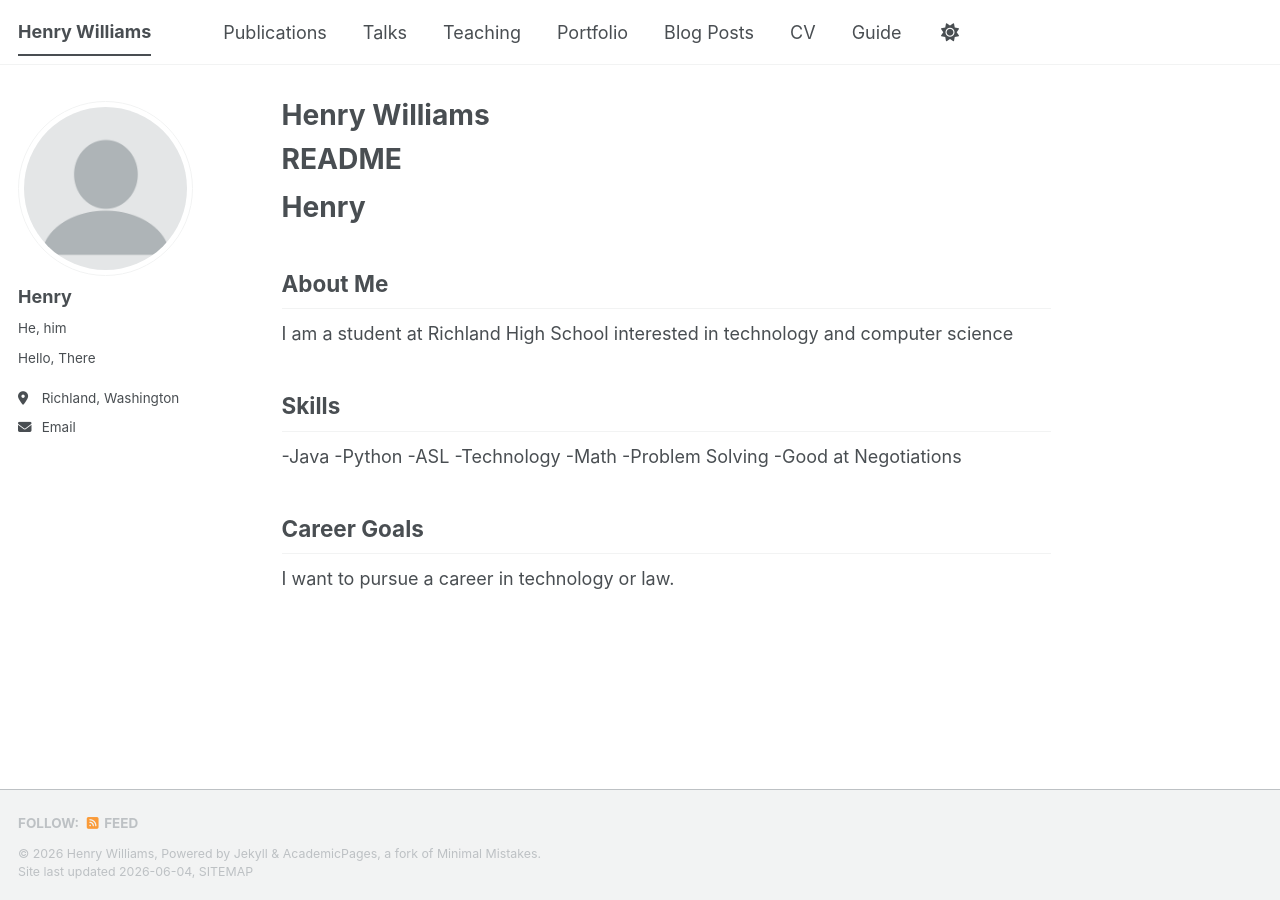
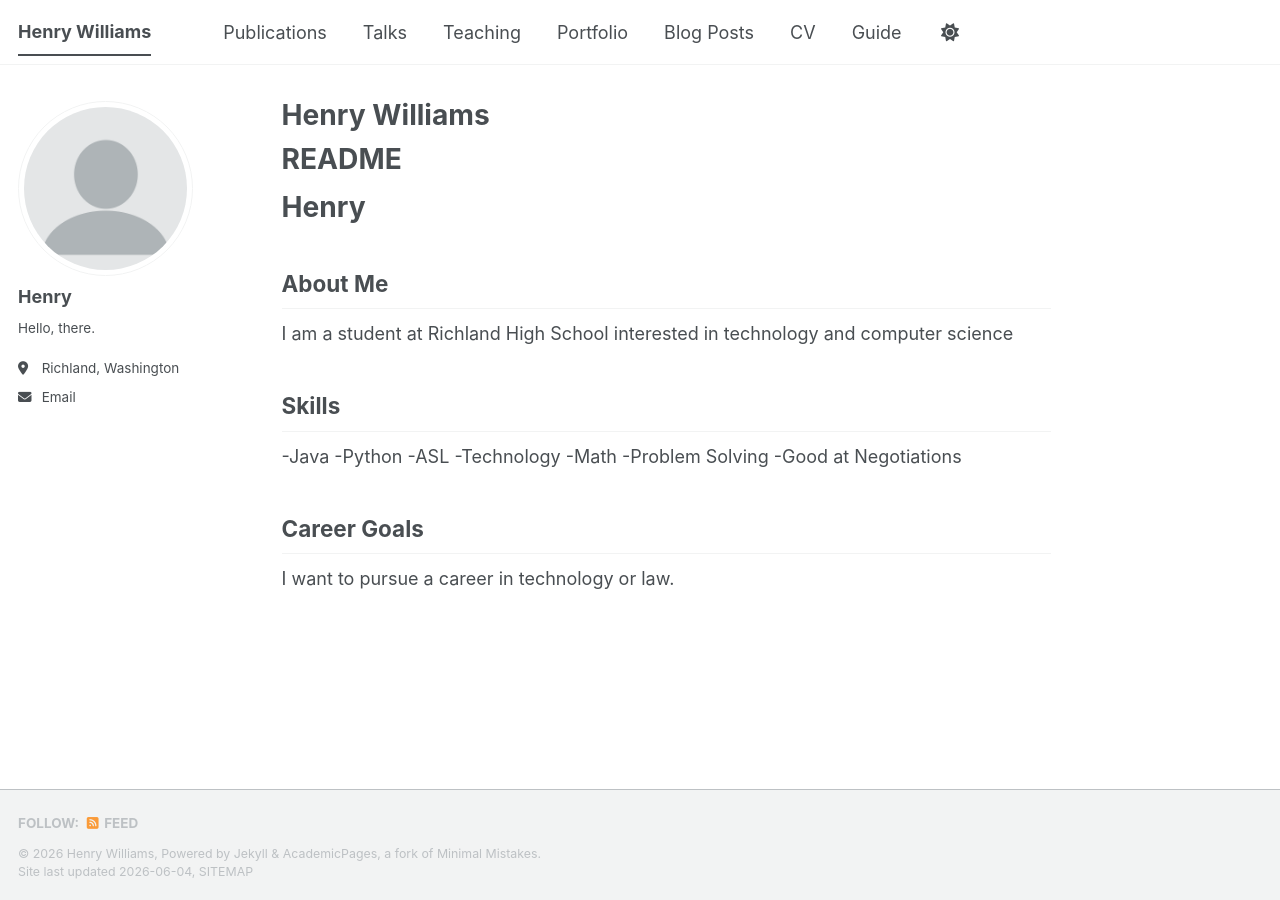
Before and after one commit to henrywilliamsdev/henrywilliamsdev.github.io, a Jekyll site: the page built from _pages/about.md, in a window 1280 px wide. Built offline with Jekyll 4.4.1, drawn with Linux system fonts in a browser that asks for light colours; a script bundle is joined from its source files by our own code; library files that are not in the unit come from our copies.

Commit message:
Update _config.yml

```diff
--- a/_config.yml
+++ b/_config.yml
@@ -25,8 +25,7 @@ author:
   # Biographic information
   avatar           : "profile.png"
   name             : "Henry"
-  pronouns         : "He, him"
-  bio              : "Hello, There"
+  bio              : "Hello, there."
   location         : "Richland, Washington"
   email            : "henry.williams1805@gmail.com"
 
```
